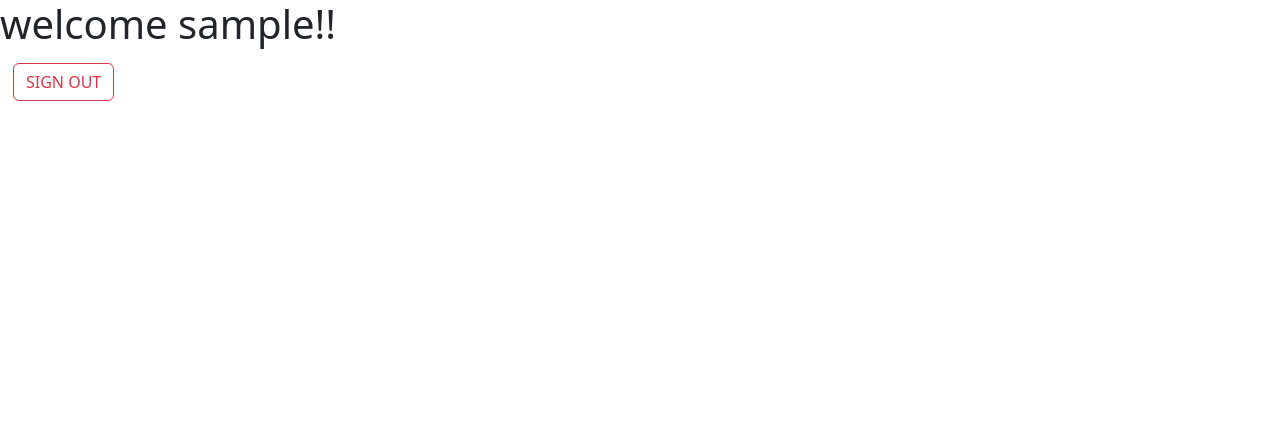
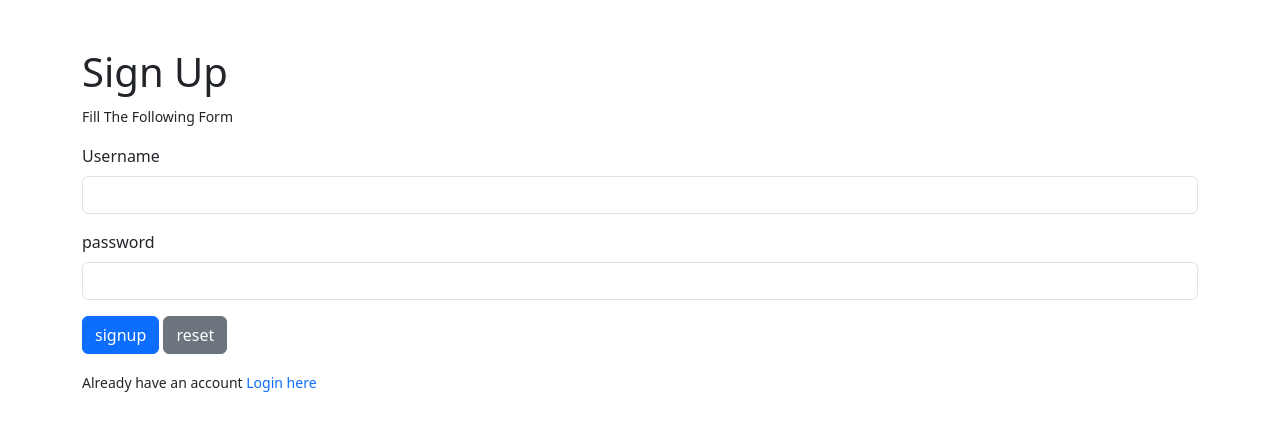
Before and after one commit to MustafaMahmoudAbdelaleem/PHP-DAY-05, a PHP site: page /Index.php in a window 1280 px wide. Shown: the top 431 px of the page. Run offline with PHP 8.4, Linux system fonts and the light colour scheme; the visitor is signed in with stand-in values (Sample User, id 1); some libraries are stand-ins or nearby versions.

Commit message:
Update Index.php

```diff
--- a/Index.php
+++ b/Index.php
@@ -1,51 +1,35 @@
-<?php
-session_start();
-
-$host = "localhost";
-            $username = "root";
-            $password = "";
-            $dbname = "PHPD5";
-            $conn = mysqli_connect($host, $username, $password, $dbname);
-
-            if (!$conn) {
-            	die("Connection failed: " . mysqli_connect_error());
-            }
-
-        //     if(isset($_SESSION['USER_ID']) && isset($_SESSION['Uname'])){
-
-        //         $_SESSION['USER_ID'] = $row['id'];
-        //         $_SESSION['Uname'] = $row['user_name'];
-        // //    unset($_SESSION['USER_ID']);
-        //    unset($_SESSION['USER_NAME']);
-         //    die();
-        //     }
-if (isset($_SESSION['Uname']) && isset($_SESSION['USER_ID'])) {
-	$username = $_SESSION['Uname'];
-	// echo "Hello $username!";
-} else {
-	header("Location: login.php");
-	exit();
-}
-?>
-
-
 <!DOCTYPE html>
 <html lang="en">
 <head>
     <meta charset="UTF-8">
     <meta http-equiv="X-UA-Compatible" content="IE=edge">
     <meta name="viewport" content="width=device-width, initial-scale=1.0">
-    <title>Home</title>
-    <link href="https://cdn.jsdelivr.net/npm/bootstrap@5.3.0-alpha3/dist/css/bootstrap.min.css" rel="stylesheet" integrity="sha384-KK94CHFLLe+nY2dmCWGMq91rCGa5gtU4mk92HdvYe+M/SXH301p5ILy+dN9+nJOZ" crossorigin="anonymous">
-
+    <link rel="stylesheet" href="css/bootstrap.min.css">
+    <title>Signup</title>
 </head>
 <body>
-<h1>welcome <?php echo $username ?>!!</h1>
-
-
-<div class="btn btn">
-    <a href="./logout.php"><button class="btn btn-outline-danger">SIGN OUT</button></a>
-</div>
-
+    <div class="container mt-5">
+        <h1>Sign Up</h1>
+        <p><small>Fill The Following Form </small></p>
+        <div class="row">
+            <div class="col-12">
+                <form method="POST" action="Registeration.php">
+                    <div class="mb-3">
+                        <label class="form-label" for="userName">Username</label>
+                        <input type="text" class="form-control" name="userName" id="userName" required>
+                    </div>
+                    <div class="mb-3">
+                        <label class="form-label" for="password">password</label>
+                        <input type="password" class="form-control" name="password" id="password" required>
+                    </div>
+                    <input class="btn btn-primary" type="submit" name="submit" value="signup">
+                    <input class="btn btn-secondary" type="button" name="reset" value="reset">
+                </form>
+                <div class="my-3">
+                    <p><small>Already have an account<span><a style="text-decoration:none;" href="Login.php"> Login here</a></span></small></p>
+                </div>
+            </div>
+        </div>
+    </div>
 </body>
 </html>
```
